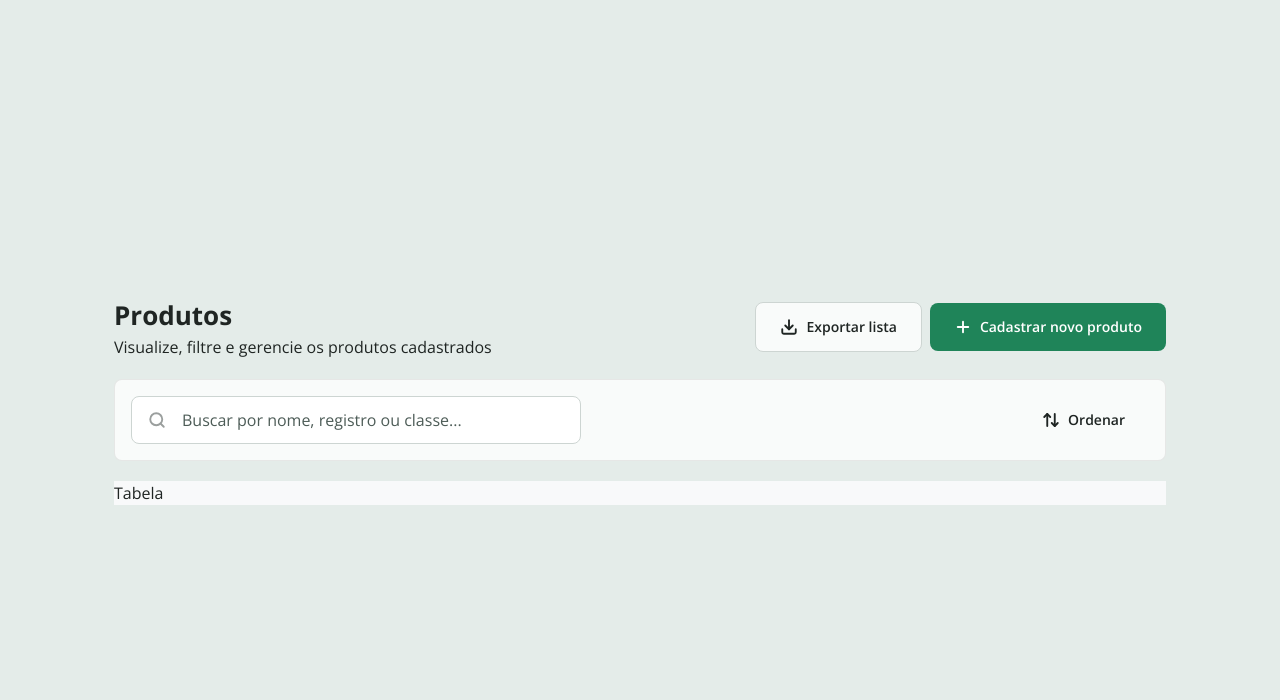
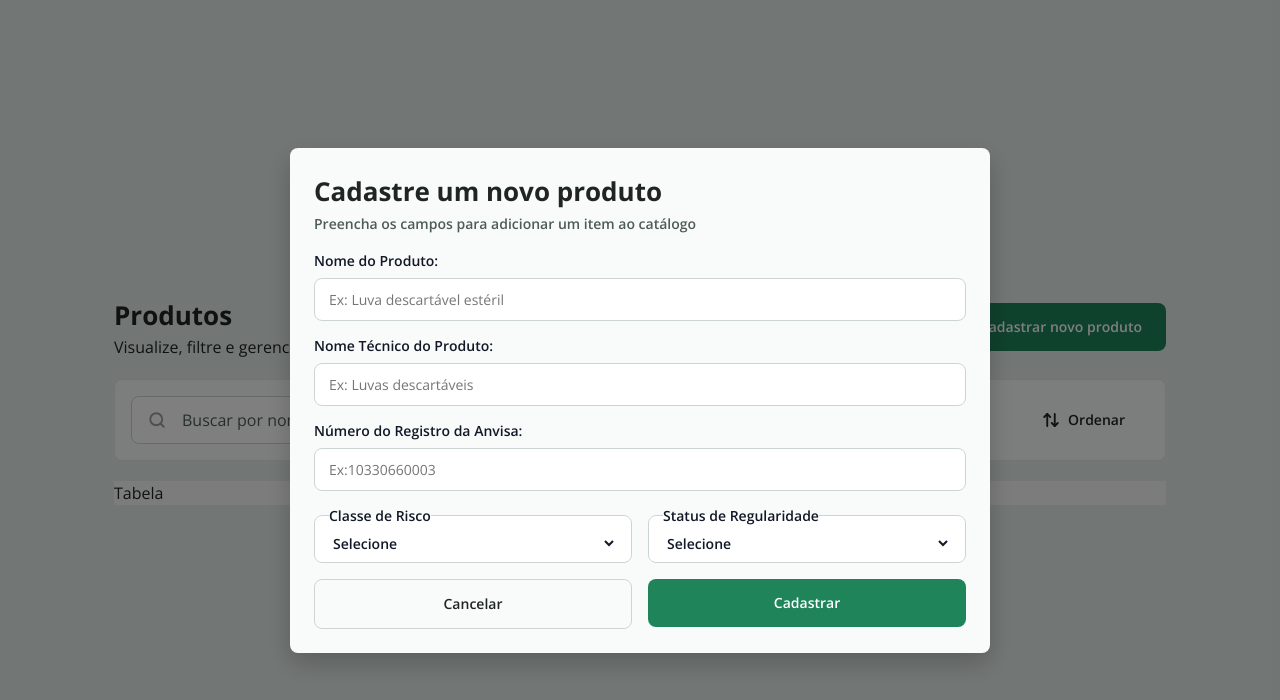
Before and after one commit to luizroquim/cadastro_produtos_anvisa, a React (Vite) app: page / in a window 1280 px wide. Both pictures are taken after a click on the button "Cadastrar novo produto". Shown: the top 700 px of the page. Built offline with nearby package versions, Linux system fonts and the light colour scheme.

Commit message:
feat:implement new product registration modal

```diff
--- a/src/pages/Dashboard/index.tsx
+++ b/src/pages/Dashboard/index.tsx
@@ -1,7 +1,6 @@
-import { Container } from "../NewProduct/styles";
+import { Container } from "./styles";
 import { Button} from "../../components/Reuse/Button";
 import { Plus, Download,Search,ArrowUpDownIcon } from "lucide-react";
-
 import {
   Header,
   TitleGroup,
@@ -14,7 +13,21 @@ import {
   SearchWrapper,
 } from "./styles";
 
+import {useState} from "react";
+import { NewProduct } from "../NewProduct";
+
 export function Dashboard() {
+
+  const[isNewProductModalOpen,setIsNewProductModalOpen] = useState(false)
+
+  function handleOpenModal(){
+    setIsNewProductModalOpen(true);
+  }
+
+  function handleCloseModal(){
+    setIsNewProductModalOpen(false);
+  }
+
   return (
     <Container>
       <ContentDash>
@@ -28,7 +41,7 @@ export function Dashboard() {
               <Download size={18} strokeWidth={2.5} />
               Exportar lista
             </Button>
-            <Button>
+            <Button onClick={handleOpenModal}>
               <Plus size={18} strokeWidth={2.5} />
               Cadastrar novo produto
             </Button>
@@ -54,6 +67,9 @@ export function Dashboard() {
         </ToolBar>
         <TableContainer>Tabela</TableContainer>
       </ContentDash>
+      {isNewProductModalOpen &&(
+        <NewProduct onClose={handleCloseModal}/>
+      )}
     </Container>
   );
 }
--- a/src/pages/Dashboard/styles.ts
+++ b/src/pages/Dashboard/styles.ts
@@ -1,6 +1,15 @@
 import styled from "styled-components";
 
+export const Container = styled.div`
+  display: flex;
+  justify-content: center;
+  align-items: center;
 
+  width: 100vw;
+  min-height: 100vh;
+
+  padding: 20px;
+`;
 export const ContentDash = styled.div`
   display: flex;
   flex-direction: column;
@@ -40,65 +49,58 @@ export const Actions = styled.div`
   display: flex;
   align-items: center;
   gap: 8px;
-
 `;
 
 export const ToolBar = styled.div`
   display: flex;
-  justify-content:space-between;
-  align-items:center;
-  padding:16px;
-  gap:20px;
+  justify-content: space-between;
+  align-items: center;
+  padding: 16px;
+  gap: 20px;
 
   background-color: ${({ theme }) => theme.colors.gray_500};
-  border-radius:8px;
+  border-radius: 8px;
   border: 1px solid rgba(0, 0, 0, 0.08);
 `;
 
 export const ToolBarLeft = styled.div`
   display: flex;
   align-items: center;
-  flex:1;
-  gap:16px;
-
+  flex: 1;
+  gap: 16px;
 `;
 
 export const SearchWrapper = styled.search`
- display:flex;
- align-items:center;
- gap:16px;
- padding: 0 16px;
- flex:1;
- width: 100%;
- max-width:450px;
- height:48px;
- border-radius:8px;
-background-color: #FFFFFF;
-border: 1px solid ${({ theme }) => theme.colors.gray_300};
+  display: flex;
+  align-items: center;
+  gap: 16px;
+  padding: 0 16px;
+  flex: 1;
+  width: 100%;
+  max-width: 450px;
+  height: 48px;
+  border-radius: 8px;
+  background-color: #ffffff;
+  border: 1px solid ${({ theme }) => theme.colors.gray_300};
 
- input{
-  height:100%;
-  flex:1;
-  border:none;
-  outline:none;
-  font:${({theme})=> theme.font.openSans.regular_400};
-  color: ${({ theme }) => theme.colors.gray_100};
+  input {
+    height: 100%;
+    flex: 1;
+    border: none;
+    outline: none;
+    font: ${({ theme }) => theme.font.openSans.regular_400};
+    color: ${({ theme }) => theme.colors.gray_100};
 
     &::placeholder {
       color: ${({ theme }) => theme.colors.gray_200};
     }
 
-    &:focus{
-
+    &:focus {
     }
   }
-
 `;
 
-export const ToolBarRight = styled.div`
-
-`
-
+export const ToolBarRight = styled.div``;
 
 export const TableContainer = styled.div`
   background-color: ${({ theme }) => theme.colors.gray_600};
--- a/src/pages/NewProduct/index.tsx
+++ b/src/pages/NewProduct/index.tsx
@@ -1,6 +1,6 @@
 import { TitleContainer } from "../../components/TitleContainer";
 import { InputField } from "../../components/Reuse/InputField";
-import { Container, Content, Form, FormData, RowField } from "./styles";
+import { Overlay, Content, Form, FormData, RowField } from "./styles";
 import { Select } from "../../components/Reuse/Select";
 import { Button } from "../../components/Reuse/Button";
 
@@ -8,7 +8,9 @@ import { Controller, useForm } from "react-hook-form";
 import { yupResolver } from "@hookform/resolvers/yup";
 import * as yup from "yup";
 
-
+interface NewProductProps{
+  onClose:() => void;
+}
 type FormDataProps = {
   productName: string;
   technicalName: string;
@@ -34,7 +36,7 @@ const schema:yup.ObjectSchema<FormDataProps> = yup.object({
 });
 
 
-export function NewProduct() {
+export function NewProduct({onClose}:NewProductProps) {
   const {
     control,
     handleSubmit,
@@ -59,7 +61,7 @@ export function NewProduct() {
   }
 
   return (
-    <Container>
+    <Overlay>
       <Content>
         <TitleContainer
           title="Cadastre um novo produto"
@@ -169,7 +171,7 @@ export function NewProduct() {
 
             </RowField>
             <RowField>
-              <Button buttonColor="outline" variant="base" isLoading={false}>
+              <Button buttonColor="outline" variant="base" isLoading={false} onClick={onClose}>
                 Cancelar
               </Button>
 
@@ -185,6 +187,6 @@ export function NewProduct() {
           </FormData>
         </Form>
       </Content>
-    </Container>
+    </Overlay>
   );
 }
--- a/src/pages/NewProduct/styles.ts
+++ b/src/pages/NewProduct/styles.ts
@@ -1,51 +1,49 @@
 import { styled } from "styled-components";
 
-
-export const Container = styled.main`
+export const Overlay = styled.main`
+  position: fixed;
+  top: 0;
+  left: 0;
+  z-index: 1000;
   display: flex;
   justify-content: center;
-  align-items:center;
+  align-items: center;
+  background-color: rgba(0, 0, 0, 0.5);
+  width: 100vw;
+  min-height: 100vh;
 
-  width:100vw;
-  min-height:100vh;
-  background-color: ${({ theme }) => theme.colors.gray_400};
-  padding:20px;
-
-
+  padding: 20px;
 `;
 
 export const Content = styled.div`
-display:flex;
-flex-direction:column;
- background-color: ${({ theme }) => theme.colors.gray_500};
- width:100%;
- max-width:700px;
- height:auto;
- border-radius:8px;
- box-shadow:-15px 0 20px -10px rgba(0, 0, 0, 0.15), 15px 0 20px -10px rgba(0, 0, 0, 0.15);
- padding:32px;
- gap:20px;
-
+  display: flex;
+  flex-direction: column;
+  background-color: ${({ theme }) => theme.colors.gray_500};
+  width: 100%;
+  max-width: 700px;
+  max-height: 95vh;
+  overflow-y: auto;
+  height: auto;
+  border-radius: 8px;
+  padding: 24px;
+  gap: 20px;
+  box-shadow: 0 10px 25px rgba(0, 0, 0, 0.2);
 `;
 
 export const Form = styled.form`
-width:100%;
-display:flex;
-flex-direction:column;
-gap:8px;
-
-
-`
+  width: 100%;
+  display: flex;
+  flex-direction: column;
+  gap: 8px;
+`;
 export const FormData = styled.div`
-display:flex;
-flex-direction:column;
-gap:16px;
-
-`
+  display: flex;
+  flex-direction: column;
+  gap: 16px;
+`;
 
 export const RowField = styled.div`
-display:grid;
-grid-template-columns:repeat(2,1fr);
-gap:16px;
-
-`
+  display: grid;
+  grid-template-columns: repeat(2, 1fr);
+  gap: 16px;
+`;
```
